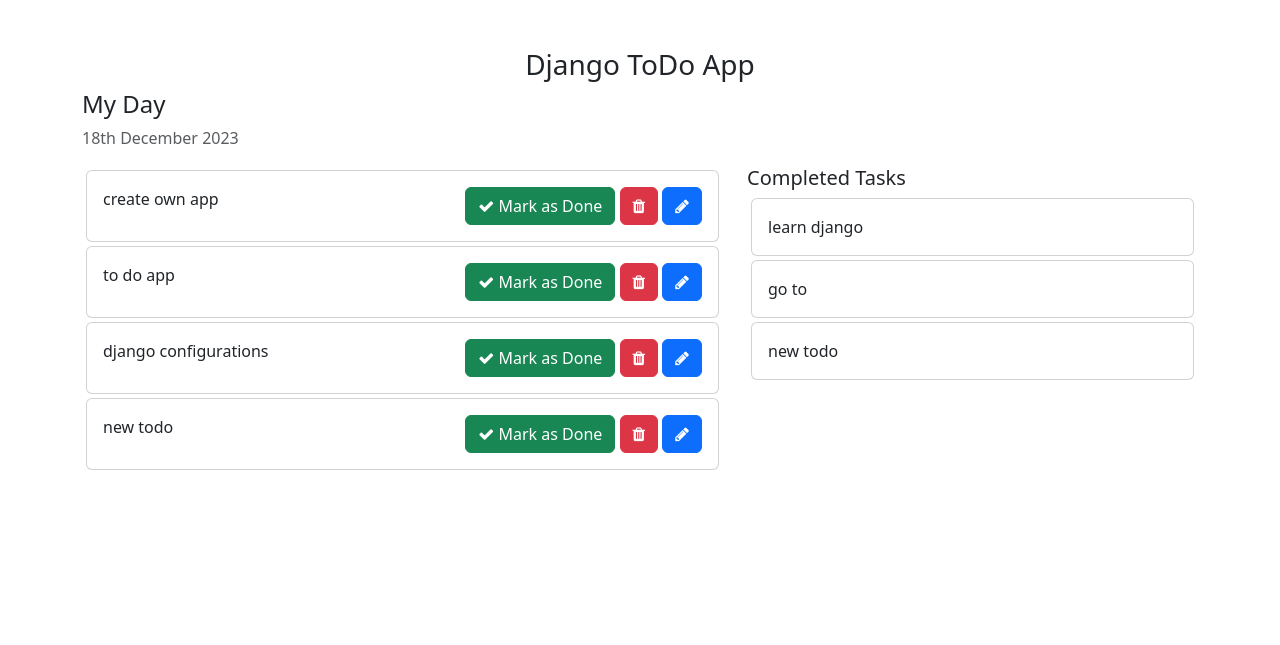
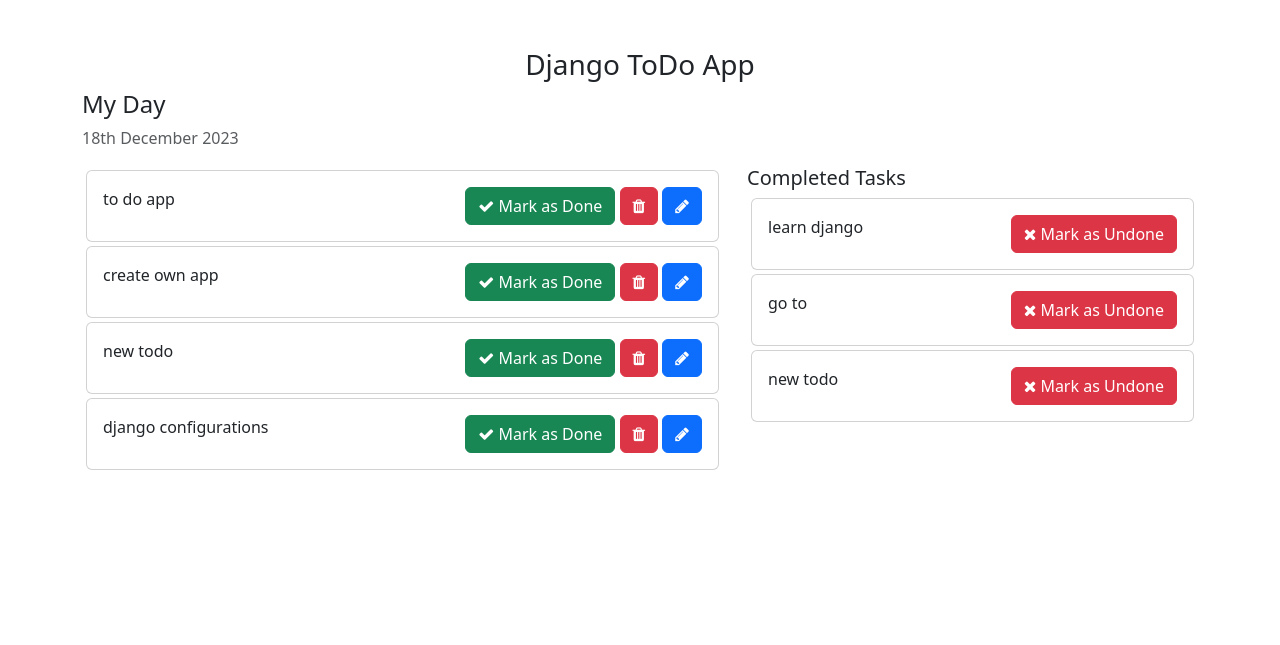
Before and after one commit to pythonappsforu/Django-ToDo-App, a Django app: page / in a window 1280 px wide. Shown: the top 645 px of the page. Run offline with Django 5.2, Linux system fonts and the light colour scheme; data comes from the database, SQL or seed files in the repository; both versions use the stored data as it was after the commit.

Commit message:
mark as done and undone feature added

```diff
--- a/templates/home.html
+++ b/templates/home.html
@@ -32,7 +32,7 @@
                     <div class="card-body">
                           {{ task.task }}
                         <span style="position: relative; float: right;">
-                            <a class="btn btn-success"><i class="fa fa-check"></i> Mark as Done</a>
+                            <a href="{% url 'mark_as_done' task.pk %}" class="btn btn-success"><i class="fa fa-check"></i> Mark as Done</a>
                             <a class="btn btn-danger"><i class="fa fa-trash"></i></a>
                             <a class="btn btn-primary"><i class="fa fa-pencil"></i></a>
                         </span>
@@ -49,6 +49,9 @@
                 <div class="card m-1">
                     <div class="card-body">
                         {{ task.task }}
+                         <span style="position: relative; float: right;">
+                            <a href="{% url 'mark_as_undone' task.pk %}" class="btn btn btn-danger"><i class="fa fa-times"></i> Mark as Undone</a>
+                        </span>
                     </div>
                 </div>
 
--- a/todo_main/views.py
+++ b/todo_main/views.py
@@ -3,7 +3,7 @@
 
 
 def home(request):
-    tasks = Task.objects.filter(is_completed=False)
+    tasks = Task.objects.filter(is_completed=False).order_by('-updated_at')
     completed_tasks = Task.objects.filter(is_completed=True)
     context = {
         'tasks': tasks,
--- a/todos/urls.py
+++ b/todos/urls.py
@@ -3,4 +3,6 @@
 
 urlpatterns = [
     path('addTask/',views.addTask,name='addTask'),
+    path('mark_as_done/<int:pk>',views.mark_as_done,name='mark_as_done'),
+    path('mark_as_undone/<int:pk>',views.mark_as_undone,name='mark_as_undone'),
 ]
```
Also changed, not shown: todos/views.py (+21 -3 lines), db.sqlite3.
